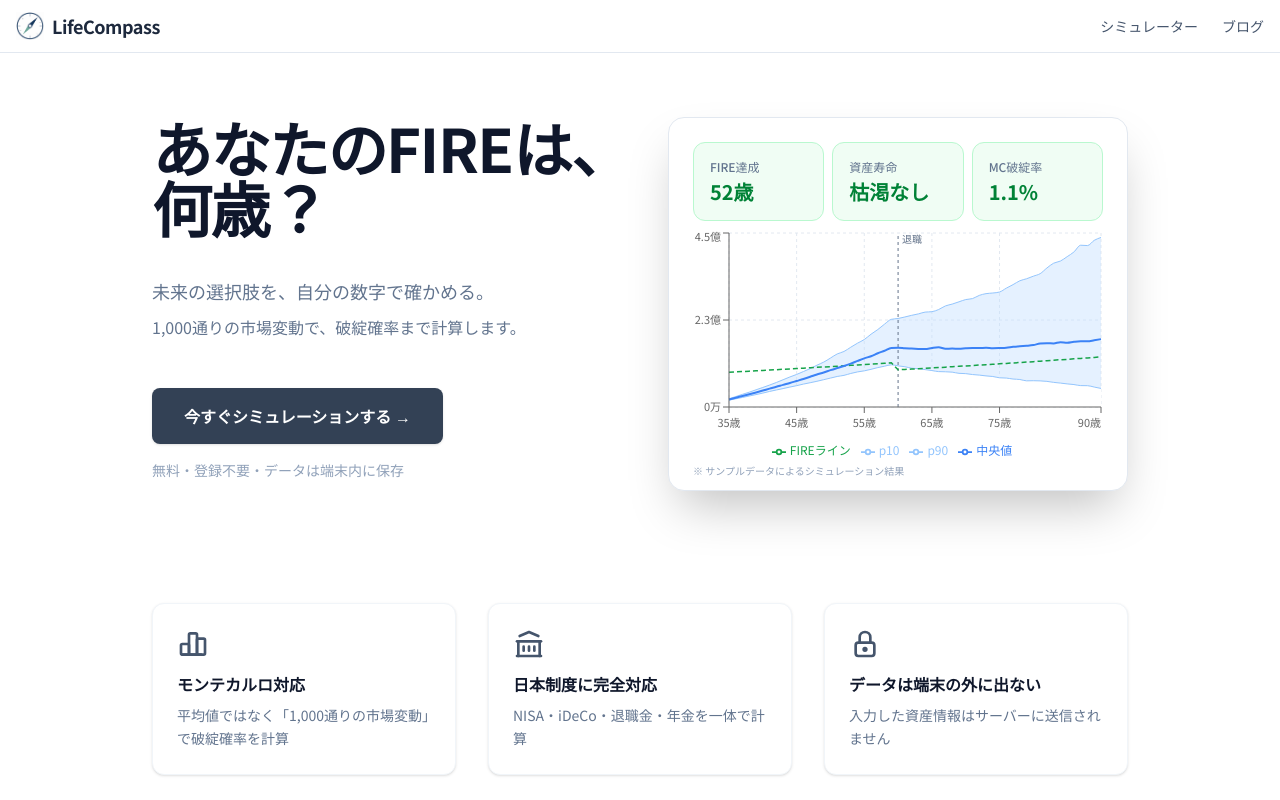
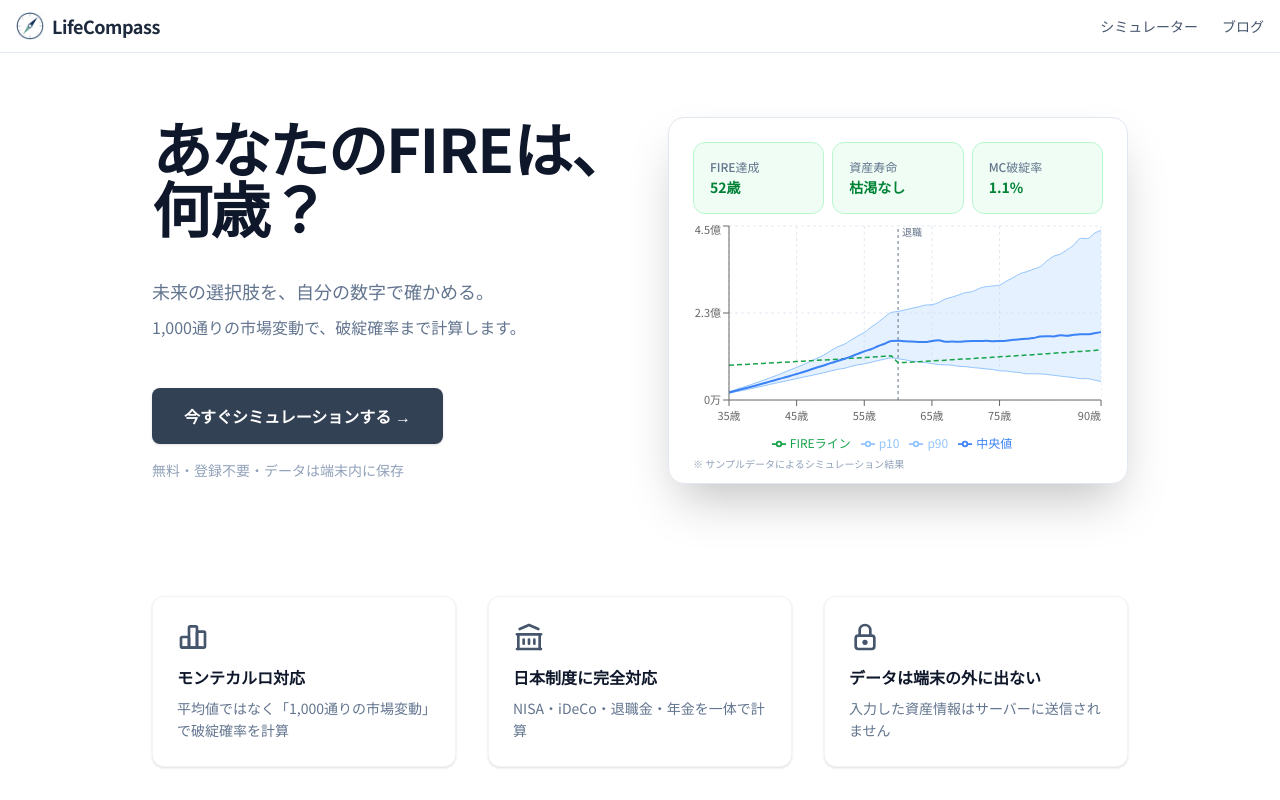
Before and after one commit to freenough/lifecompass-next, a Next.js app: page / in a window 1280 px wide. Shown: the top 800 px of the page. Built offline with nearby package versions, Linux system fonts and the light colour scheme.

Commit message:
fix: シミュレーターの入力パラメータのモバイル対応バグ対応①

```diff
--- a/src/components/lp/HeroDemo.tsx
+++ b/src/components/lp/HeroDemo.tsx
@@ -181,7 +181,7 @@ export default function HeroDemo() {
               transition: `opacity 0.4s ease ${i * 0.15}s, transform 0.4s ease ${i * 0.15}s`,
             }}
           >
-            <KpiCard label={label} value={kpiValues[i]} variant={kpiVariants[i]} />
+            <KpiCard label={label} value={kpiValues[i]} variant={kpiVariants[i]} size="sm" />
           </div>
         ))}
       </div>
--- a/src/components/simulator/KpiCard.tsx
+++ b/src/components/simulator/KpiCard.tsx
@@ -10,10 +10,19 @@ export interface KpiCardProps {
   footer?: React.ReactNode;
   tooltip?: string;
   wrapperClassName?: string;
+  /**
+   * 'sm'指定時、値のフォントサイズをtext-xl(20px)からtext-sm(14px)に縮小する。
+   * LPヒーローの3列ミニカード（375px幅で「枯渇なし」等4文字の値が折り返さず収まる
+   * 最小サイズを実測して決定。20px時は自然幅80pxに対しカード内の実利用可能幅は61pxで
+   * 収まらず、14pxなら56pxで5pxの余裕を確保できる。15pxでは60pxとなり1pxしか余裕が
+   * なくブラウザ間のサブピクセル差で再び折り返すリスクがあるため見送った）。
+   * 未指定時は従来通り'default'（シミュレーター本体のKpiGridは常にこちら、変更なし）。
+   */
+  size?: 'default' | 'sm';
 }
 
 /** シミュレーター画面のKPIカードと同一の白背景+状態色(緑/黄/赤/中立)デザイン。LPのライブデモでも再利用する。 */
-export default function KpiCard({ label, value, sub, variant = 'neutral', footer, tooltip, wrapperClassName }: KpiCardProps) {
+export default function KpiCard({ label, value, sub, variant = 'neutral', footer, tooltip, wrapperClassName, size = 'default' }: KpiCardProps) {
   const [showTip, setShowTip] = useState(false);
 
   const bg: Record<string, string> = {
@@ -51,7 +60,7 @@ export default function KpiCard({ label, value, sub, variant = 'neutral', footer
         </div>
       )}
       <p className="text-xs font-medium text-slate-500 mb-1 truncate">{label}</p>
-      <p className={`text-xl font-bold leading-tight ${text[variant]}`}>{value}</p>
+      <p className={`${size === 'sm' ? 'text-sm' : 'text-xl'} font-bold leading-tight ${text[variant]}`}>{value}</p>
       {sub && <p className="text-[11px] text-slate-400 mt-1 leading-tight">{sub}</p>}
       {footer}
     </div>
```
Also changed, not shown: 1 other file (tests, documents, lock files or other folders).
